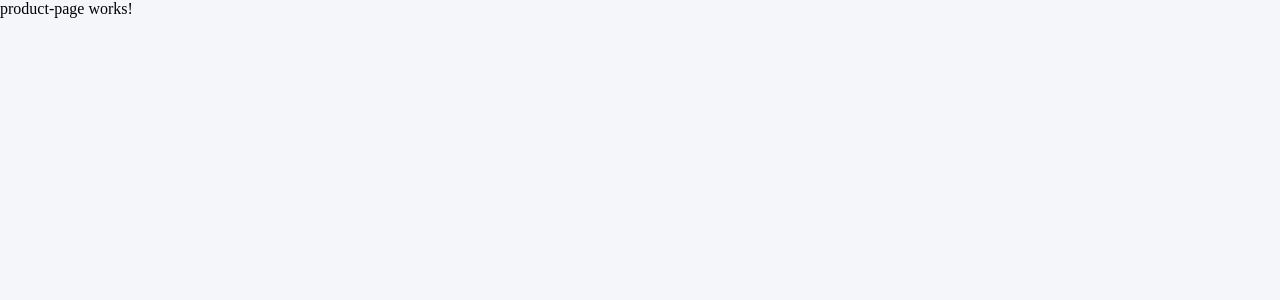
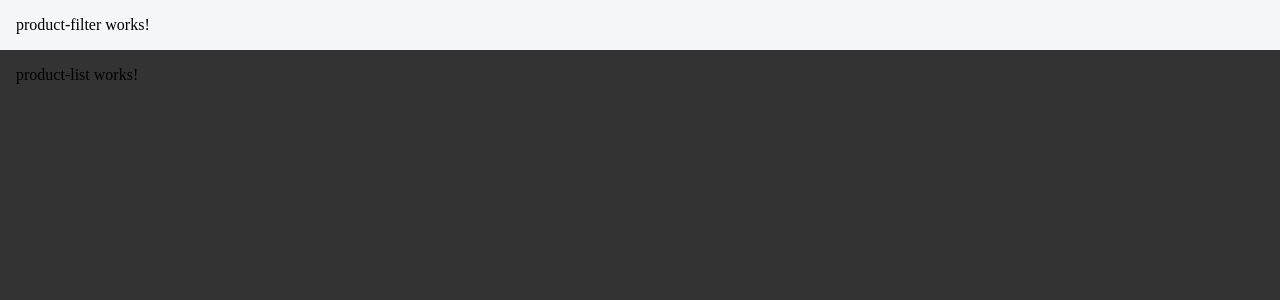
Before and after one commit to RKOrtega94/TCS-angular, an Angular app: page /products in a window 1280 px wide. Shown: the top 300 px of the page. Built offline with nearby package versions, Linux system fonts and the light colour scheme.

Commit message:
feat: implement product page layout with header and main sections, add button component with tests

```diff
--- a/src/app/features/products/presentation/pages/product-page.css
+++ b/src/app/features/products/presentation/pages/product-page.css
@@ -0,0 +1,22 @@
+:host {
+  display: flex;
+  flex-direction: column;
+  width: 100dvw;
+  height: 100dvh;
+}
+
+header {
+  width: 100%;
+  display: flex;
+  flex-direction: column;
+  justify-content: baseline;
+  gap: 1rem;
+  padding: 1rem;
+}
+
+main {
+  flex: 1;
+  background-color: #333;
+  padding: 1rem;
+  display: flex;
+}
--- a/src/app/features/products/presentation/pages/product-page.html
+++ b/src/app/features/products/presentation/pages/product-page.html
@@ -1 +1,6 @@
-<p>product-page works!</p>
+<header>
+  <app-product-filter />
+</header>
+<main>
+  <app-product-list />
+</main>
--- a/src/app/features/products/presentation/pages/product-page.ts
+++ b/src/app/features/products/presentation/pages/product-page.ts
@@ -1,8 +1,10 @@
 import { Component } from '@angular/core';
+import { ProductFilter } from "../components/product-filter/product-filter";
+import { ProductList } from "../components/product-list/product-list";
 
 @Component({
   selector: 'app-product-page',
-  imports: [],
+  imports: [ProductFilter, ProductList],
   templateUrl: './product-page.html',
   styleUrl: './product-page.css'
 })
--- /dev/null
+++ b/src/app/shared/components/fields/button/button.html
@@ -0,0 +1 @@
+<p>button works!</p>
--- a/src/styles.css
+++ b/src/styles.css
@@ -15,3 +15,10 @@ body {
   position: relative;
   background-color: #f4f6f9;
 }
+
+.container {
+  display: flex;
+  flex-direction: column;
+  width: 100%;
+  height: 100%;
+}
```
Also changed, not shown: src/app/shared/components/fields/button/button.ts (added, +11 -0 lines), src/app/shared/components/fields/button/button.css (added), 1 other file (tests, documents, lock files or other folders).
